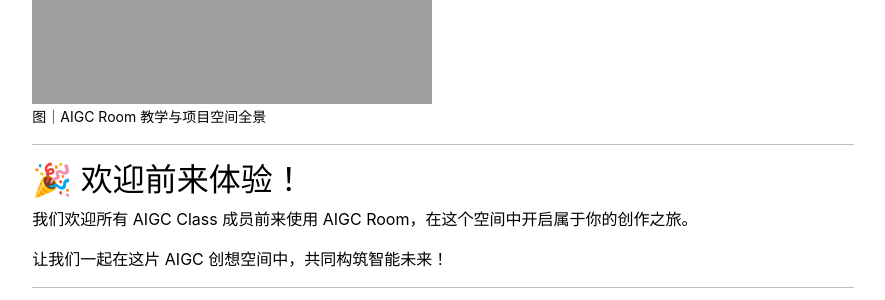
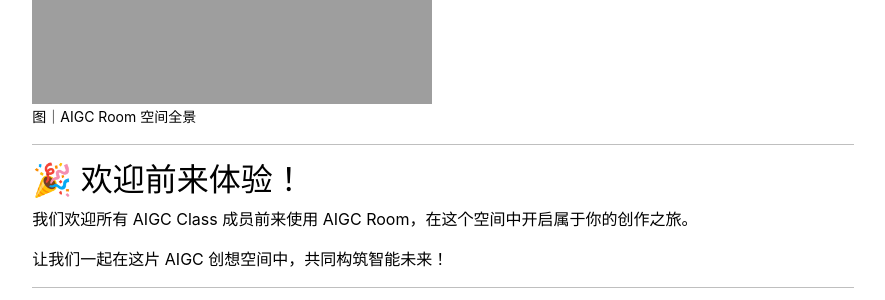
Before and after one commit to SJTU-AIGC/cn, a Jekyll site: the page built from _posts/2025-04-24-AIGC-Room-post.md, in a window 1280 px wide. Shown: the part 965-1265 px from the top of the page, without its empty margins (197-1082 px from the left). Built offline with Jekyll 4.4.1, drawn with Linux system fonts in a browser that asks for light colours.

Commit message:
Update 2025-04-24-AIGC-Room-post.md

```diff
--- a/_posts/2025-04-24-AIGC-Room-post.md
+++ b/_posts/2025-04-24-AIGC-Room-post.md
@@ -32,7 +32,7 @@ tags: [空间启用, AIGC, 人工智能主题周, 创新中心, 教学环境]
 ## 📸 空间掠影
 
 ![AIGC Room 内部空间]({{ site.github.url }}/assets/img/posts/aigc-room-opening.webp)
-<small>图｜AIGC Room 教学与项目空间全景</small>
+<small>图｜AIGC Room 空间全景</small>
 
 ---
 
```
